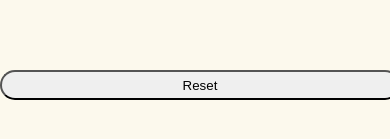
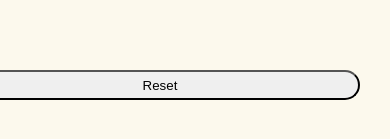
Before and after one commit to ram2091999/TheDietManager, a plain HTML site: page index.html in a window 390 px wide. Shown: the part 1991-2130 px from the top of the page. Drawn offline with Linux system fonts and the light colour scheme.

Commit message:
Update styles.css

```diff
--- a/styles.css
+++ b/styles.css
@@ -169,7 +169,7 @@ li{
   }
   button{
 
-    left:0;
+    right:40px;
     width:100%
     overflow:hidden;
   }
```
